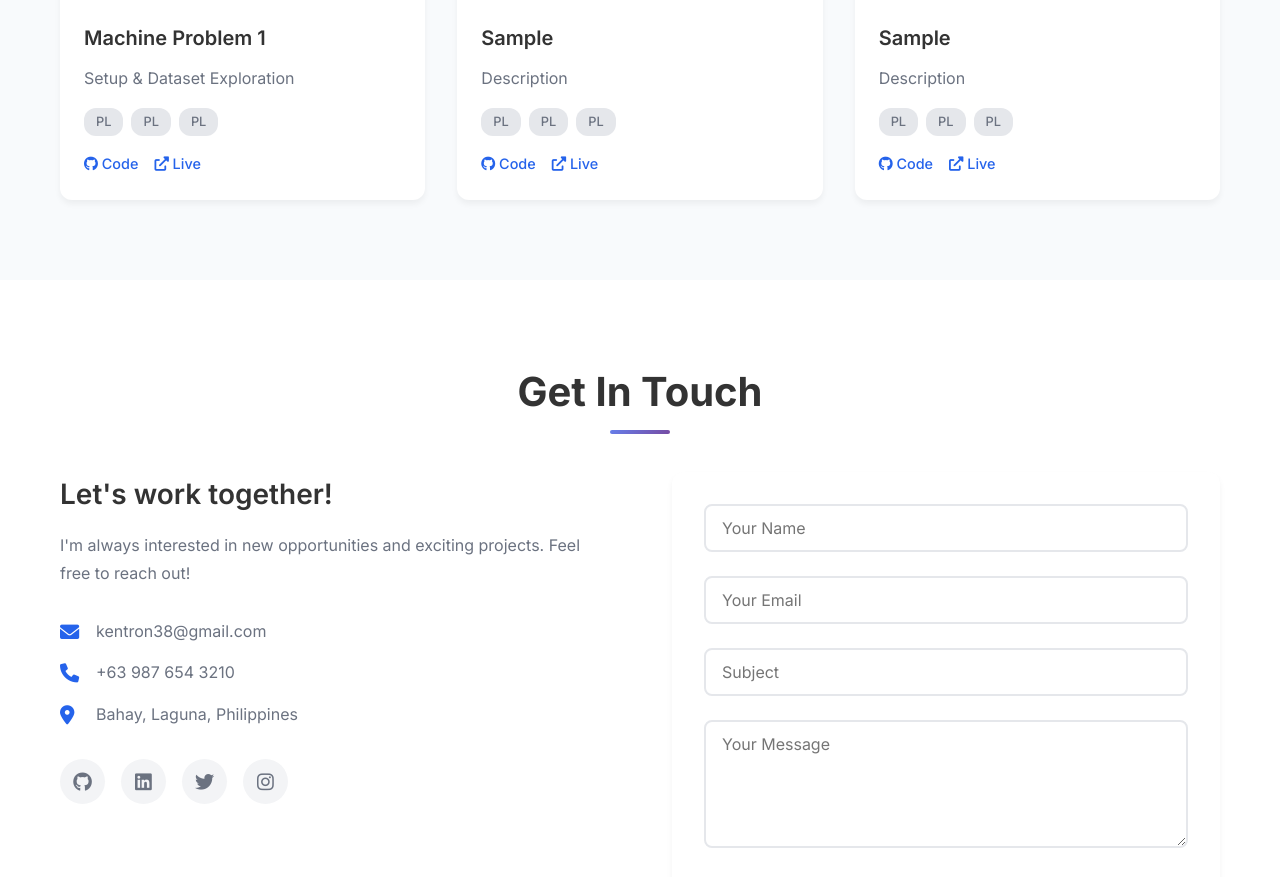
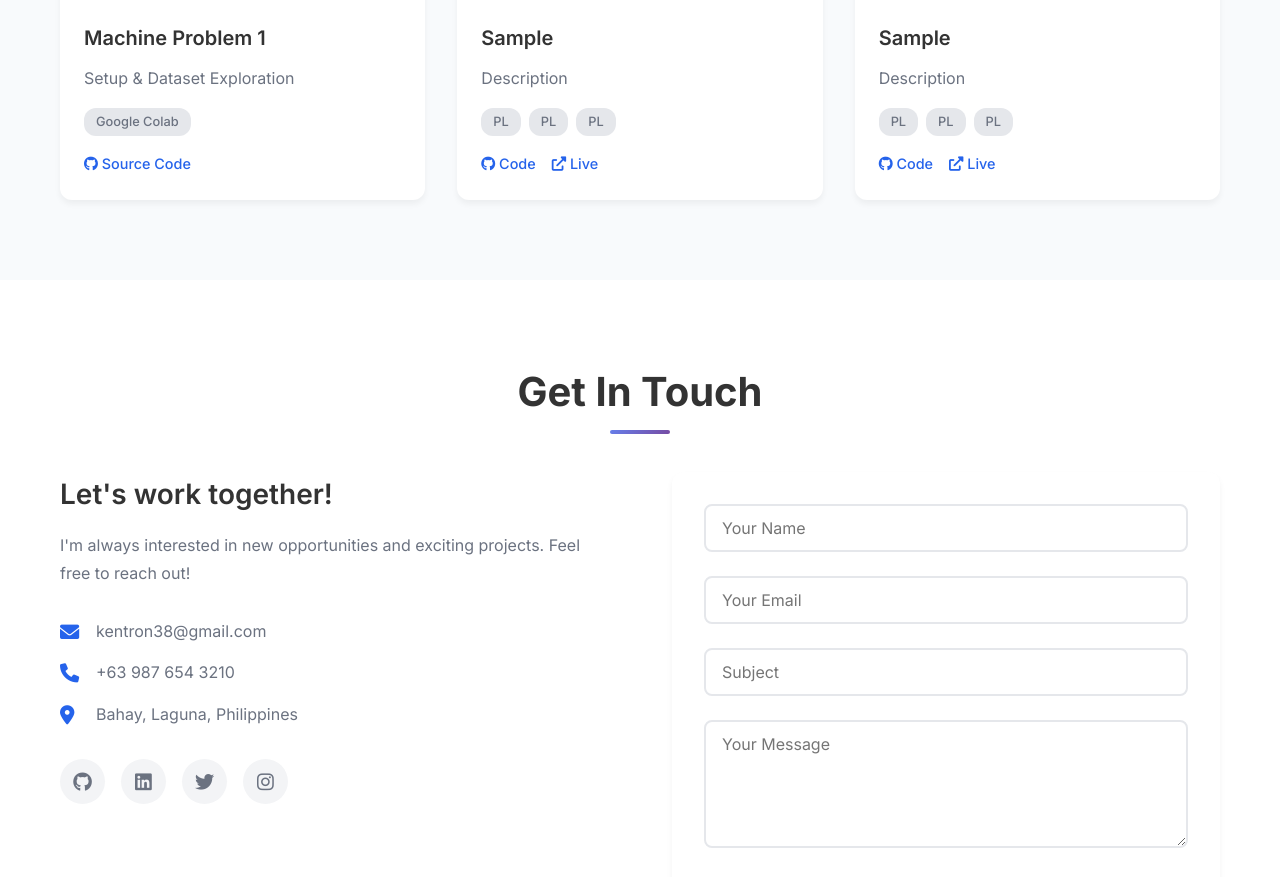
Before and after one commit to BorceKhen/CSST-102---Basic-Machine-Learning, a plain HTML site: page index.html in a window 1280 px wide. Shown: the part 2376-3253 px from the top of the page. Drawn offline with Linux system fonts and the light colour scheme.

Commit message:
Update index.html

```diff
--- a/index.html
+++ b/index.html
@@ -174,13 +174,10 @@
                         <h3>Machine Problem 1</h3>
                         <p>Setup & Dataset Exploration</p>
                         <div class="project-tech">
-                            <span>PL</span>
-                            <span>PL</span>
-                            <span>PL</span>
+                            <span>Google Colab</span>
                         </div>
                         <div class="project-links">
-                            <a href="#" class="project-link"><i class="fab fa-github"></i> Code</a>
-                            <a href="#" class="project-link"><i class="fas fa-external-link-alt"></i> Live</a>
+                            <a href="https://colab.research.google.com/drive/12CXkkKjeW5nON3f4hRiabqxmKpxpwPRl?usp=sharing" class="project-link"><i class="fab fa-github"></i> Source Code</a>
                         </div>
                     </div>
                 </div>
```
